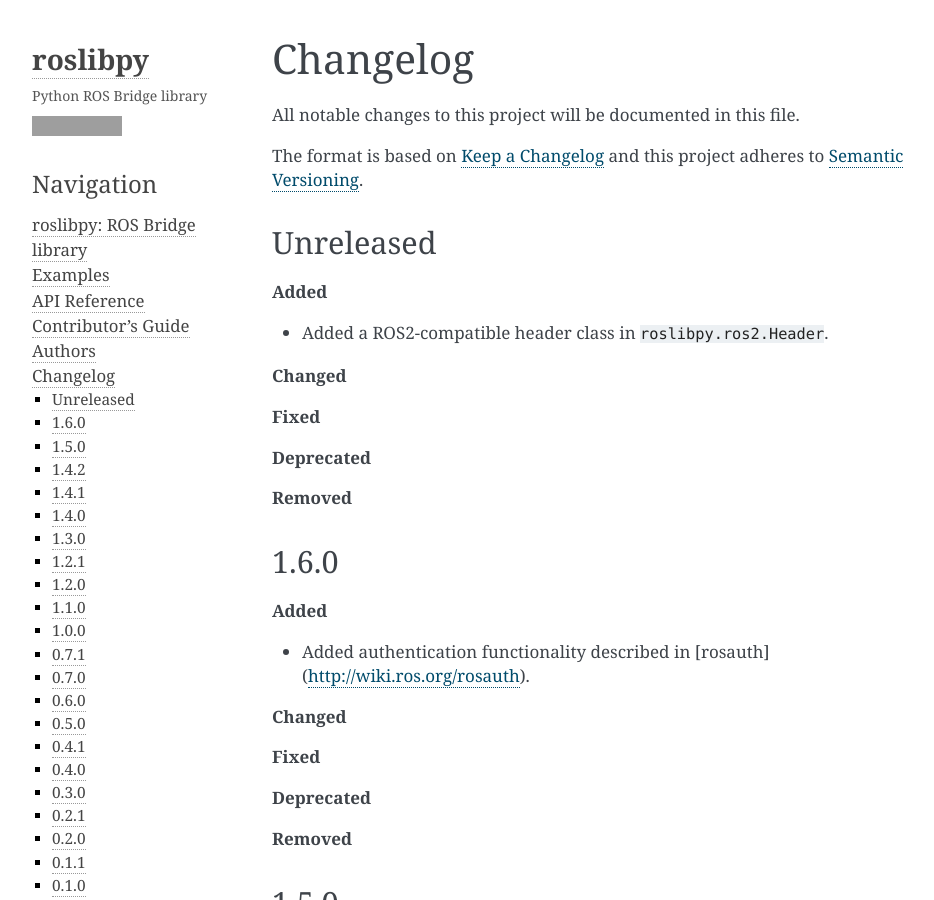
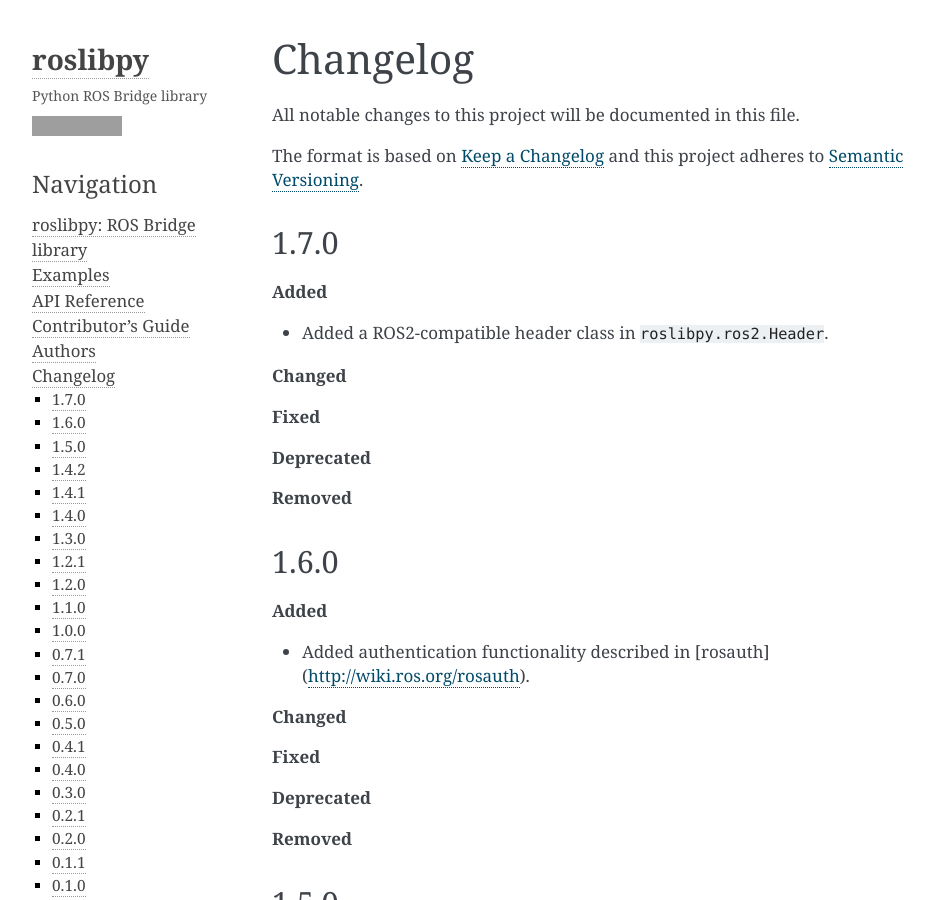
Before and after one commit to gramaziokohler/roslibpy, a Sphinx documentation site: the page built from docs/changelog.rst, in a window 1280 px wide and 900 px high. Shown: the whole window, without its empty margins (148-1082 px from the left). Built offline with Sphinx 7.4.7, drawn with Linux system fonts in a browser that asks for light colours; grey boxes are pictures that could not be loaded.

Commit message:
Bump version to 1.7.0

```diff
--- a/CHANGELOG.rst
+++ b/CHANGELOG.rst
@@ -7,7 +7,7 @@
 The format is based on `Keep a Changelog <http://keepachangelog.com/en/1.0.0/>`_
 and this project adheres to `Semantic Versioning <http://semver.org/spec/v2.0.0.html>`_.
 
-Unreleased
+1.7.0
 ----------
 
 **Added**
--- a/docs/conf.py
+++ b/docs/conf.py
@@ -25,7 +25,7 @@
 year = "2019"
 author = "Gramazio Kohler Research"
 copyright = "{0}, {1}".format(year, author)
-version = release = "1.6.0"
+version = release = "1.7.0"
 
 pygments_style = "trac"  # Perhaps change to sphinx
 templates_path = ["."]
--- a/src/roslibpy/__version__.py
+++ b/src/roslibpy/__version__.py
@@ -4,7 +4,7 @@
 __title__ = "roslibpy"
 __description__ = "Python ROS Bridge library."
 __url__ = "https://github.com/gramaziokohler/roslibpy"
-__version__ = "1.6.0"
+__version__ = "1.7.0"
 __author__ = "Gramazio Kohler Research"
 __author_email__ = "gramaziokohler@arch.ethz.ch"
 __license__ = "MIT license"
```
Also changed, not shown: .bumpversion.cfg.
